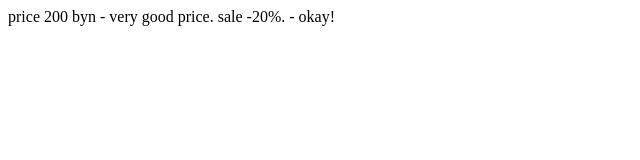
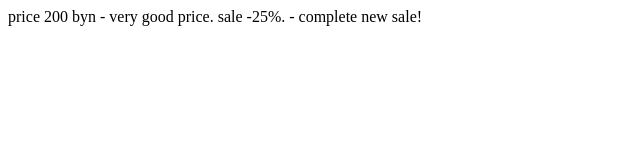
Before and after one commit to iwilus/ProjectVisual, a plain HTML site: page sale.html in a window 1280 px wide. Shown: the whole page, without its empty margins (0-640 px from the left). Drawn offline with Linux system fonts and the light colour scheme.

Commit message:
new sale +5%

```diff
--- a/sale.html
+++ b/sale.html
@@ -7,6 +7,6 @@
 </head>
 <body>
     price 200 byn - very good price.
-    sale -20%. - okay!
+    sale -25%. - complete new sale!
 </body>
 </html>
```
